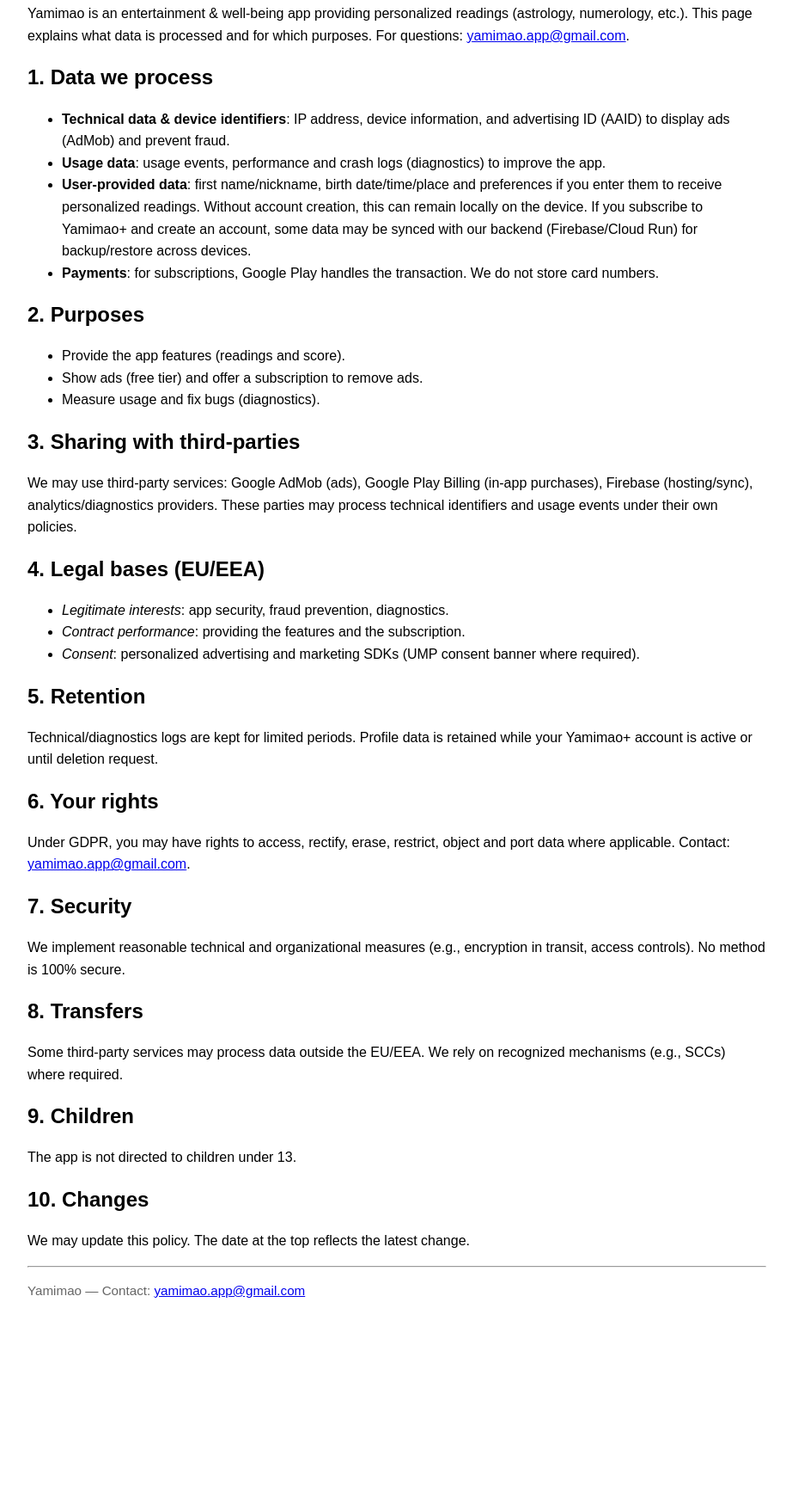
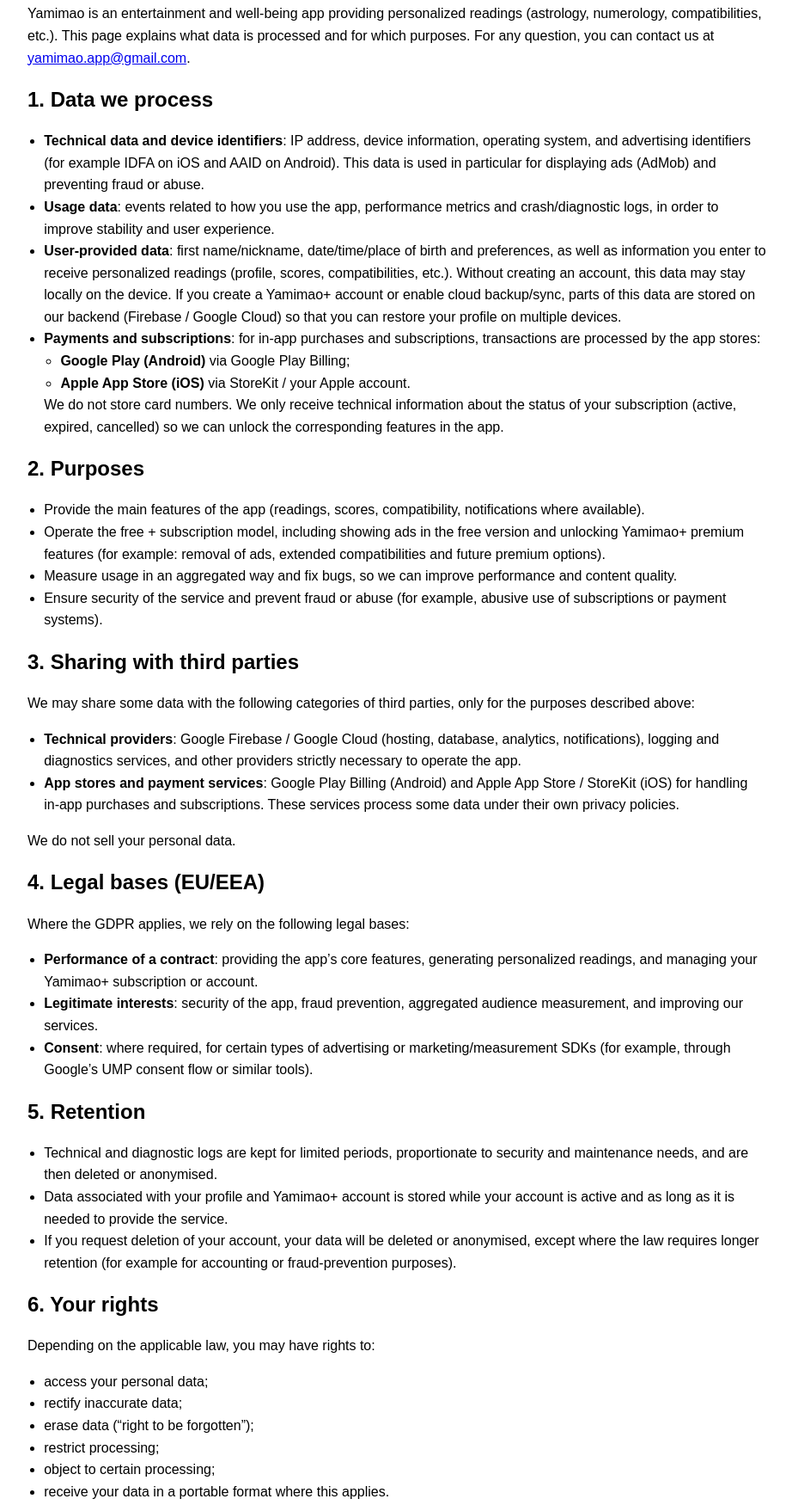
Before and after one commit to yamimao-app/yamimao-legal, a plain HTML site: page privacy_policy_yamimao_en.html in a window 1280 px wide. Shown: the part 132-1882 px from the top of the page at 86% size, without its empty margins (178-1100 px from the left). Before the commit the page ends 1677 px from the top, so only its background shows below. Drawn offline with Linux system fonts and the light colour scheme.

Commit message:
Update privacy_policy_yamimao_en.html

```diff
--- a/privacy_policy_yamimao_en.html
+++ b/privacy_policy_yamimao_en.html
@@ -7,60 +7,94 @@
   <style>
     body { font-family: Arial, Helvetica, sans-serif; line-height: 1.6; max-width: 860px; margin: 2rem auto; padding: 0 1rem; }
     h1, h2, h3 { line-height: 1.3; }
+    ul { padding-left: 1.2rem; }
     code { background:#f5f5f5; padding: 2px 4px; border-radius: 4px; }
     .muted { color: #666; font-size: 0.95rem; }
   </style>
 </head>
 <body>
   <h1>Privacy Policy — Yamimao</h1>
-  <p class="muted">Last updated: 2025-09-06</p>
+  <p class="muted">Last updated: 2025-12-15</p>
 
-  <p>Yamimao is an entertainment & well-being app providing personalized readings (astrology, numerology, etc.). This page explains what data is processed and for which purposes. For questions: <a href="mailto:yamimao.app@gmail.com">yamimao.app@gmail.com</a>.</p>
+  <p>Yamimao is an entertainment and well-being app providing personalized readings (astrology, numerology, compatibilities, etc.). This page explains what data is processed and for which purposes. For any question, you can contact us at <a href="mailto:yamimao.app@gmail.com">yamimao.app@gmail.com</a>.</p>
 
   <h2>1. Data we process</h2>
   <ul>
-    <li><strong>Technical data & device identifiers</strong>: IP address, device information, and advertising ID (AAID) to display ads (AdMob) and prevent fraud.</li>
-    <li><strong>Usage data</strong>: usage events, performance and crash logs (diagnostics) to improve the app.</li>
-    <li><strong>User-provided data</strong>: first name/nickname, birth date/time/place and preferences if you enter them to receive personalized readings. Without account creation, this can remain locally on the device. If you subscribe to Yamimao+ and create an account, some data may be synced with our backend (Firebase/Cloud Run) for backup/restore across devices.</li>
-    <li><strong>Payments</strong>: for subscriptions, Google Play handles the transaction. We do not store card numbers.</li>
+    <li><strong>Technical data and device identifiers</strong>: IP address, device information, operating system, and advertising identifiers (for example IDFA on iOS and AAID on Android). This data is used in particular for displaying ads (AdMob) and preventing fraud or abuse.</li>
+    <li><strong>Usage data</strong>: events related to how you use the app, performance metrics and crash/diagnostic logs, in order to improve stability and user experience.</li>
+    <li><strong>User-provided data</strong>: first name/nickname, date/time/place of birth and preferences, as well as information you enter to receive personalized readings (profile, scores, compatibilities, etc.).
+      Without creating an account, this data may stay locally on the device. If you create a Yamimao+ account or enable cloud backup/sync, parts of this data are stored on our backend (Firebase / Google Cloud) so that you can restore your profile on multiple devices.</li>
+    <li><strong>Payments and subscriptions</strong>: for in-app purchases and subscriptions, transactions are processed by the app stores:
+      <ul>
+        <li><strong>Google Play (Android)</strong> via Google Play Billing;</li>
+        <li><strong>Apple App Store (iOS)</strong> via StoreKit / your Apple account.</li>
+      </ul>
+      We do not store card numbers. We only receive technical information about the status of your subscription (active, expired, cancelled) so we can unlock the corresponding features in the app.</li>
   </ul>
 
   <h2>2. Purposes</h2>
   <ul>
-    <li>Provide the app features (readings and score).</li>
-    <li>Show ads (free tier) and offer a subscription to remove ads.</li>
-    <li>Measure usage and fix bugs (diagnostics).</li>
+    <li>Provide the main features of the app (readings, scores, compatibility, notifications where available).</li>
+    <li>Operate the free + subscription model, including showing ads in the free version and unlocking Yamimao+ premium features (for example: removal of ads, extended compatibilities and future premium options).</li>
+    <li>Measure usage in an aggregated way and fix bugs, so we can improve performance and content quality.</li>
+    <li>Ensure security of the service and prevent fraud or abuse (for example, abusive use of subscriptions or payment systems).</li>
   </ul>
 
-  <h2>3. Sharing with third-parties</h2>
-  <p>We may use third-party services: Google AdMob (ads), Google Play Billing (in-app purchases), Firebase (hosting/sync), analytics/diagnostics providers. These parties may process technical identifiers and usage events under their own policies.</p>
+  <h2>3. Sharing with third parties</h2>
+  <p>We may share some data with the following categories of third parties, only for the purposes described above:</p>
+  <ul>
+    <li><strong>Technical providers</strong>: Google Firebase / Google Cloud (hosting, database, analytics, notifications), logging and diagnostics services, and other providers strictly necessary to operate the app.</li>
+    <li><strong>App stores and payment services</strong>: Google Play Billing (Android) and Apple App Store / StoreKit (iOS) for handling in-app purchases and subscriptions. These services process some data under their own privacy policies.</li>
+  </ul>
+  <p>We do not sell your personal data.</p>
 
   <h2>4. Legal bases (EU/EEA)</h2>
+  <p>Where the GDPR applies, we rely on the following legal bases:</p>
   <ul>
-    <li><em>Legitimate interests</em>: app security, fraud prevention, diagnostics.</li>
-    <li><em>Contract performance</em>: providing the features and the subscription.</li>
-    <li><em>Consent</em>: personalized advertising and marketing SDKs (UMP consent banner where required).</li>
+    <li><strong>Performance of a contract</strong>: providing the app’s core features, generating personalized readings, and managing your Yamimao+ subscription or account.</li>
+    <li><strong>Legitimate interests</strong>: security of the app, fraud prevention, aggregated audience measurement, and improving our services.</li>
+    <li><strong>Consent</strong>: where required, for certain types of advertising or marketing/measurement SDKs (for example, through Google’s UMP consent flow or similar tools).</li>
   </ul>
 
   <h2>5. Retention</h2>
-  <p>Technical/diagnostics logs are kept for limited periods. Profile data is retained while your Yamimao+ account is active or until deletion request.</p>
+  <ul>
+    <li>Technical and diagnostic logs are kept for limited periods, proportionate to security and maintenance needs, and are then deleted or anonymised.</li>
+    <li>Data associated with your profile and Yamimao+ account is stored while your account is active and as long as it is needed to provide the service.</li>
+    <li>If you request deletion of your account, your data will be deleted or anonymised, except where the law requires longer retention (for example for accounting or fraud-prevention purposes).</li>
+  </ul>
 
   <h2>6. Your rights</h2>
-  <p>Under GDPR, you may have rights to access, rectify, erase, restrict, object and port data where applicable. Contact: <a href="mailto:yamimao.app@gmail.com">yamimao.app@gmail.com</a>.</p>
+  <p>Depending on the applicable law, you may have rights to:</p>
+  <ul>
+    <li>access your personal data;</li>
+    <li>rectify inaccurate data;</li>
+    <li>erase data (“right to be forgotten”);</li>
+    <li>restrict processing;</li>
+    <li>object to certain processing;</li>
+    <li>receive your data in a portable format where this applies.</li>
+  </ul>
+  <p>To exercise these rights, contact us at <a href="mailto:yamimao.app@gmail.com">yamimao.app@gmail.com</a>. We may ask for additional information to confirm your identity before acting on your request.</p>
 
   <h2>7. Security</h2>
-  <p>We implement reasonable technical and organizational measures (e.g., encryption in transit, access controls). No method is 100% secure.</p>
+  <p>We use reasonable technical and organisational measures to protect your data (encryption in transit, access controls, limited logging, etc.). No system is perfectly secure, but we try to maintain a level of protection appropriate to the risks.</p>
 
-  <h2>8. Transfers</h2>
-  <p>Some third-party services may process data outside the EU/EEA. We rely on recognized mechanisms (e.g., SCCs) where required.</p>
+  <h2>8. Account, subscription and deletion</h2>
+  <p>If the app allows you to create a Yamimao+ account, you can view and update some information directly inside the app. Subscription management (renewal, cancellation) is handled by:</p>
+  <ul>
+    <li>the <strong>Google Play Store</strong> on Android; or</li>
+    <li>your <strong>Apple / App Store account</strong> on iOS, in the “Subscriptions” section.</li>
+  </ul>
+  <p>You can request deletion of your account and associated data from within the app (when this option is available) or by emailing <a href="mailto:yamimao.app@gmail.com">yamimao.app@gmail.com</a>, specifying the e-mail address linked to your Yamimao account. Some strictly necessary data may be kept separately for the period required by law (for example for accounting or security reasons).</p>
 
-  <h2>9. Children</h2>
-  <p>The app is not directed to children under 13.</p>
+  <h2>9. Data transfers outside the EU/EEA</h2>
+  <p>Some of our providers (for example Google, Firebase or other technical vendors) may process data outside the European Union or European Economic Area. Where required, we rely on appropriate safeguards such as the European Commission’s standard contractual clauses or similar mechanisms.</p>
 
-  <h2>10. Changes</h2>
-  <p>We may update this policy. The date at the top reflects the latest change.</p>
+  <h2>10. Children</h2>
+  <p>The app is not directed to children under 13. We do not knowingly collect data from children under this age. If you believe a child has provided data, please contact us so we can delete it.</p>
 
-  <hr>
+  <h2>11. Changes to this policy</h2>
+  <p>We may update this Privacy Policy to reflect changes in the app, our practices or legal requirements. The date at the top of this page shows the latest update. When appropriate, we may also inform you of important changes inside the app or by e-mail.</p>
+
   <p class="muted">Yamimao — Contact: <a href="mailto:yamimao.app@gmail.com">yamimao.app@gmail.com</a></p>
 </body>
 </html>
```
